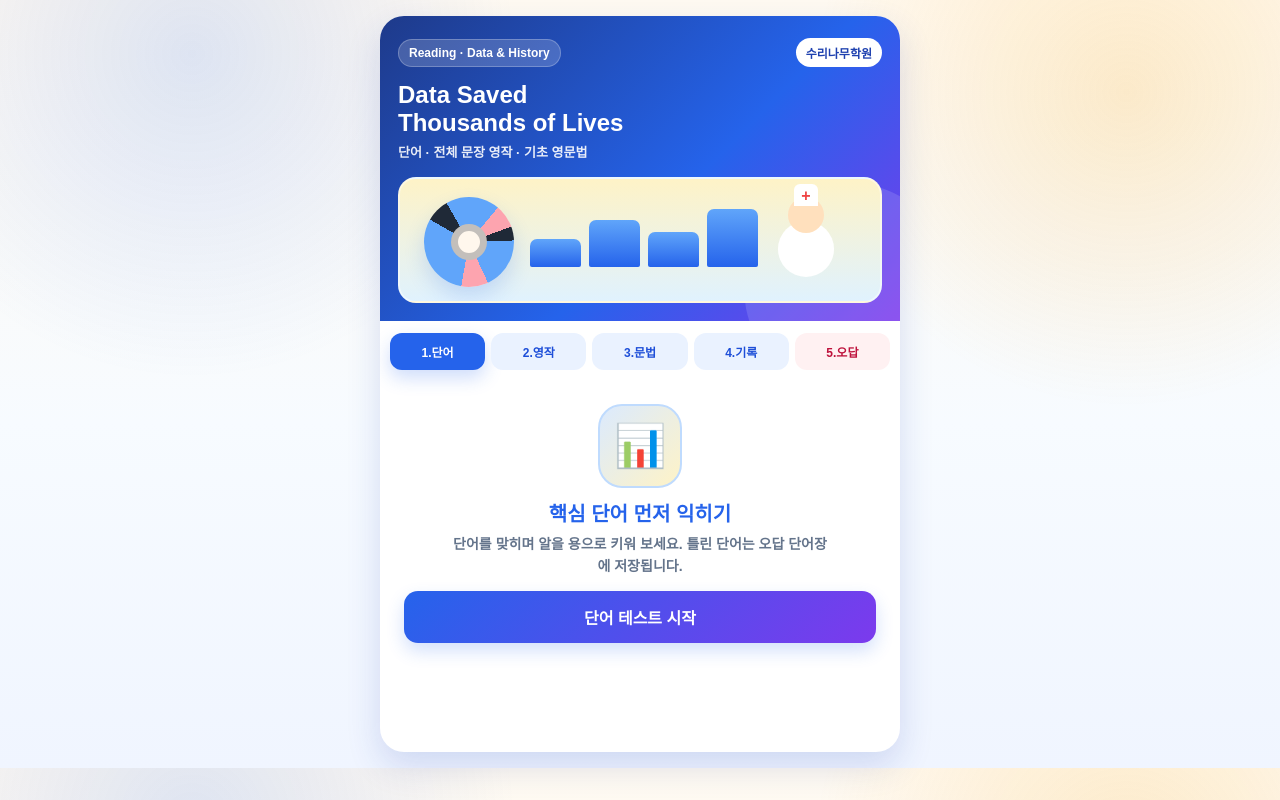
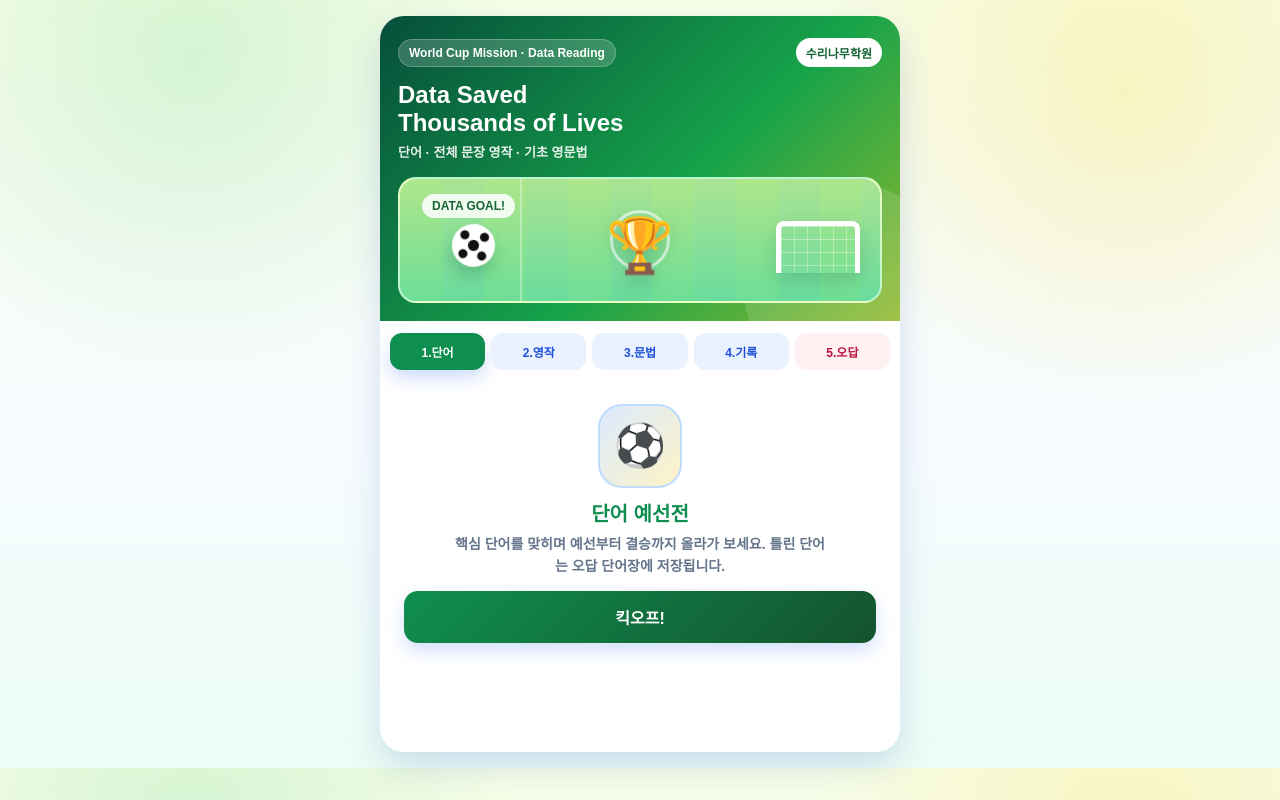
Before and after one commit to momoanne79-stack/momo4, a plain HTML site: page index.html in a window 1280 px wide. Drawn offline with nearby package versions, Linux system fonts and the light colour scheme.

Commit message:
Add files via upload

```diff
--- a/index.html
+++ b/index.html
@@ -7,9 +7,9 @@
 <script src="https://cdn.jsdelivr.net/npm/sortablejs@latest/Sortable.min.js"></script>
 <style>
 :root{
-  --main:#2563eb;
-  --main2:#7c3aed;
-  --accent:#f59e0b;
+  --main:#0f8f4f;
+  --main2:#14532d;
+  --accent:#facc15;
   --green:#16a34a;
   --red:#ef4444;
   --ink:#172033;
@@ -24,9 +24,9 @@ body{
   padding:16px;
   color:var(--ink);
   background:
-    radial-gradient(circle at 15% 7%,rgba(37,99,235,.15),transparent 25%),
-    radial-gradient(circle at 88% 12%,rgba(245,158,11,.18),transparent 24%),
-    linear-gradient(180deg,#fffaf1 0%,var(--bg) 55%,#f0f5ff 100%);
+    radial-gradient(circle at 15% 7%,rgba(34,197,94,.16),transparent 25%),
+    radial-gradient(circle at 88% 12%,rgba(250,204,21,.20),transparent 24%),
+    linear-gradient(180deg,#f7fee7 0%,var(--bg) 55%,#ecfdf5 100%);
   font-family:"Malgun Gothic","Apple SD Gothic Neo",Arial,sans-serif;
 }
 #app{
@@ -44,7 +44,7 @@ body{
   padding:22px 18px 18px;
   color:white;
   overflow:hidden;
-  background:linear-gradient(135deg,#1e3a8a 0%,#2563eb 58%,#7c3aed 100%);
+  background:linear-gradient(135deg,#064e3b 0%,#16a34a 58%,#facc15 135%);
 }
 .header:before{
   content:"";
@@ -76,7 +76,7 @@ body{
 }
 .academy{
   background:#fff;
-  color:#1e40af;
+  color:#166534;
 }
 .header h1{
   position:relative;
@@ -94,7 +94,7 @@ body{
   font-weight:800;
   opacity:.9;
 }
-.hero-art{
+.hero-art,.soccer-art{
   position:relative;
   z-index:1;
   height:126px;
@@ -102,27 +102,82 @@ body{
   border-radius:18px;
   overflow:hidden;
   border:2px solid rgba(255,255,255,.42);
-  background:linear-gradient(180deg,#fef3c7,#e0f2fe);
+  background:linear-gradient(180deg,#d9f99d 0%,#86efac 100%);
 }
-.rose{
+.soccer-field{
   position:absolute;
-  left:24px;
-  top:18px;
-  width:90px;
-  height:90px;
+  inset:0;
+  background:
+    linear-gradient(90deg,rgba(255,255,255,.34) 2px,transparent 2px) 50% 0/50% 100% no-repeat,
+    repeating-linear-gradient(90deg,rgba(22,163,74,.22) 0 42px,rgba(5,150,105,.22) 42px 84px);
+}
+.soccer-field:before{
+  content:"";
+  position:absolute;
+  left:50%;
+  top:50%;
+  width:54px;
+  height:54px;
+  border:3px solid rgba(255,255,255,.65);
+  border-radius:50%;
+  transform:translate(-50%,-50%);
+}
+.goal{
+  position:absolute;
+  right:20px;
+  bottom:28px;
+  width:84px;
+  height:52px;
+  border:5px solid #fff;
+  border-bottom:0;
+  border-radius:8px 8px 0 0;
+  background:
+    linear-gradient(90deg,rgba(255,255,255,.35) 1px,transparent 1px) 0 0/13px 13px,
+    linear-gradient(rgba(255,255,255,.35) 1px,transparent 1px) 0 0/13px 13px;
+  box-shadow:0 8px 18px rgba(6,78,59,.18);
+}
+.ball{
+  position:absolute;
+  left:52px;
+  bottom:30px;
+  width:43px;
+  height:43px;
   border-radius:50%;
   background:
-    conic-gradient(#60a5fa 0 40deg,#fda4af 40deg 70deg,#1f2937 70deg 88deg,#60a5fa 88deg 155deg,#fda4af 155deg 190deg,#60a5fa 190deg 300deg,#1f2937 300deg 330deg,#60a5fa 330deg 360deg);
-  box-shadow:0 10px 20px rgba(37,99,235,.18);
+    radial-gradient(circle at 50% 50%,#111 0 5px,transparent 6px),
+    radial-gradient(circle at 27% 28%,#111 0 4px,transparent 5px),
+    radial-gradient(circle at 73% 28%,#111 0 4px,transparent 5px),
+    radial-gradient(circle at 28% 72%,#111 0 4px,transparent 5px),
+    radial-gradient(circle at 72% 72%,#111 0 4px,transparent 5px),
+    #fff;
+  box-shadow:0 10px 16px rgba(6,78,59,.22);
+  animation:ballBounce 1.8s ease-in-out infinite;
 }
-.rose:after{
+.trophy{
+  position:absolute;
+  left:50%;
+  bottom:24px;
+  transform:translateX(-50%);
+  font-size:54px;
+  filter:drop-shadow(0 8px 10px rgba(6,78,59,.24));
+}
+.cheer{
   content:"";
   position:absolute;
-  inset:27px;
-  border-radius:50%;
-  background:#fff7ed;
-  border:7px solid rgba(17,24,39,.25);
+  left:22px;
+  top:15px;
+  padding:5px 10px;
+  border-radius:999px;
+  background:rgba(255,255,255,.86);
+  color:#166534;
+  font-size:12px;
+  font-weight:900;
 }
+@keyframes ballBounce{
+  0%,100%{transform:translateY(0) rotate(0)}
+  50%{transform:translateY(-10px) rotate(18deg)}
+}
+.rose{display:none}
 .nurse{
   position:absolute;
   right:38px;
@@ -542,15 +597,17 @@ body{
   <div id="pop">GOOD!</div>
   <header class="header">
     <div class="brand-row">
-      <span class="badge">Reading · Data & History</span>
+      <span class="badge">World Cup Mission · Data Reading</span>
       <span class="academy">수리나무학원</span>
     </div>
     <h1>Data Saved<br>Thousands of Lives</h1>
     <p>단어 · 전체 문장 영작 · 기초 영문법</p>
-    <div class="hero-art" aria-hidden="true">
-      <div class="rose"></div>
-      <div class="chart-line"><div class="bar"></div><div class="bar"></div><div class="bar"></div><div class="bar"></div></div>
-      <div class="nurse"></div>
+    <div class="soccer-art" aria-hidden="true">
+      <div class="soccer-field"></div>
+      <div class="cheer">DATA GOAL!</div>
+      <div class="ball"></div>
+      <div class="goal"></div>
+      <div class="trophy">🏆</div>
     </div>
   </header>
 
@@ -564,10 +621,10 @@ body{
 
   <section id="word-sec" class="section active">
     <div id="word-intro" class="intro">
-      <div class="intro-icon">📊</div>
-      <h2>핵심 단어 먼저 익히기</h2>
-      <p>단어를 맞히며 알을 용으로 키워 보세요. 틀린 단어는 오답 단어장에 저장됩니다.</p>
-      <button class="primary-btn" onclick="initAudio();startWord()">단어 테스트 시작</button>
+      <div class="intro-icon">⚽</div>
+      <h2>단어 예선전</h2>
+      <p>핵심 단어를 맞히며 예선부터 결승까지 올라가 보세요. 틀린 단어는 오답 단어장에 저장됩니다.</p>
+      <button class="primary-btn" onclick="initAudio();startWord()">킥오프!</button>
     </div>
     <div id="word-quiz" style="display:none">
       <div class="status-row">
@@ -575,15 +632,15 @@ body{
         <button class="small-btn gray" onclick="finishWord(true)">중간 채점</button>
       </div>
       <div class="evo-box">
-        <div class="evo-emoji" id="w-evo-emoji">🥚</div>
-        <div><div class="evo-name" id="w-evo-name">신비한 알</div><div class="evo-sub" id="w-evo-sub">시작 전</div></div>
+        <div class="evo-emoji" id="w-evo-emoji">⚽</div>
+        <div><div class="evo-name" id="w-evo-name">예선 준비</div><div class="evo-sub" id="w-evo-sub">킥오프 전</div></div>
       </div>
       <div class="word-display" id="w-en"></div>
       <div class="options-grid" id="w-opts"></div>
     </div>
     <div id="word-result" class="score-card" style="display:none">
-      <div class="intro-icon">🏅</div>
-      <h2 style="color:var(--main)">단어 테스트 완료</h2>
+      <div class="intro-icon">🏆</div>
+      <h2 style="color:var(--main)">단어 경기 종료</h2>
       <div class="score-big" id="w-score">0점</div>
       <div class="score-sub" id="w-detail"></div>
       <button class="primary-btn" onclick="resetWord()">다시 풀기</button>
@@ -596,8 +653,8 @@ body{
       <button class="small-btn gray" onclick="jumpDict()">번호 이동</button>
     </div>
     <div class="evo-box">
-      <div class="evo-emoji" id="d-evo-emoji">🥚</div>
-      <div><div class="evo-name" id="d-evo-name">영작 알 깨우기</div><div class="evo-sub" id="d-evo-sub">미국식 음성 자동 반복</div></div>
+      <div class="evo-emoji" id="d-evo-emoji">⚽</div>
+      <div><div class="evo-name" id="d-evo-name">영작 킥오프</div><div class="evo-sub" id="d-evo-sub">미국식 음성 자동 반복</div></div>
     </div>
     <div class="ko-box" id="d-ko"></div>
     <div class="drag-tip">영작 탭에 들어오면 미국식 음성이 바로 반복됩니다. 단어 조각을 눌러 위 칸에 놓고, 맞으면 자동으로 다음 문장으로 넘어갑니다.</div>
@@ -616,10 +673,10 @@ body{
 
   <section id="gram-sec" class="section">
     <div id="gram-intro" class="intro">
-      <div class="intro-icon">📝</div>
-      <h2>본문 기초 영문법</h2>
-      <p>4지선다 문제를 풀고 바로 설명을 읽은 뒤 다음 문제로 넘어가요.</p>
-      <button class="primary-btn" onclick="startGram()">문법 문제 시작</button>
+      <div class="intro-icon">🥅</div>
+      <h2>문법 승부차기</h2>
+      <p>4지선다 문제를 풀고 바로 설명을 읽은 뒤 다음 슛으로 넘어가요.</p>
+      <button class="primary-btn" onclick="startGram()">승부차기 시작</button>
     </div>
     <div id="gram-quiz" style="display:none">
       <div class="status-row">
@@ -627,8 +684,8 @@ body{
         <button class="small-btn gray" onclick="finishGram(true)">중간 종료</button>
       </div>
       <div class="evo-box">
-        <div class="evo-emoji" id="g-evo-emoji">🥚</div>
-        <div><div class="evo-name" id="g-evo-name">문법 알</div><div class="evo-sub" id="g-evo-sub">설명 읽고 다음 문제</div></div>
+        <div class="evo-emoji" id="g-evo-emoji">🥅</div>
+        <div><div class="evo-name" id="g-evo-name">문법 골대 앞</div><div class="evo-sub" id="g-evo-sub">설명 읽고 다음 슛</div></div>
       </div>
       <div class="grammar-card">
         <div class="grammar-en" id="g-en"></div>
@@ -769,12 +826,12 @@ function showSection(id,btn){
 function evo(done,total,prefix){
   const r=total?done/total:0;
   const stages=[
-    [0,"🥚","신비한 알"],
-    [.001,"🐣","부화 시작"],
-    [.25,"🦎","꼬마 드래곤"],
-    [.5,"🦖","힘센 드래곤"],
-    [.75,"🐲","비상 준비"],
-    [1,"🐉✨","수리나무 마스터 용"]
+    [0,"⚽","예선 준비"],
+    [.001,"👟","첫 패스 성공"],
+    [.25,"🏃","조별리그 돌파"],
+    [.5,"🥅","골문 앞 찬스"],
+    [.75,"🔥","결승전 진출"],
+    [1,"🏆","월드컵 챔피언"]
   ];
   let st=stages[0];
   stages.forEach(x=>{if(r>=x[0]) st=x;});
@@ -784,9 +841,9 @@ function evo(done,total,prefix){
   if(!em||!name||!sub) return;
   em.innerText=st[1];
   name.innerText=st[2];
-  sub.innerText=`${Math.min(done,total)} / ${total} 단계`;
-  em.style.transform="scale(1.18)";
-  setTimeout(()=>em.style.transform="scale(1)",240);
+  sub.innerText=`${Math.min(done,total)} / ${total} 미션`;
+  em.style.transform="scale(1.18) rotate(-5deg)";
+  setTimeout(()=>em.style.transform="scale(1) rotate(0)",240);
 }
 function initAudio(){
   if(!audioCtx && (window.AudioContext||window.webkitAudioContext)) audioCtx=new (window.AudioContext||window.webkitAudioContext)();
```
